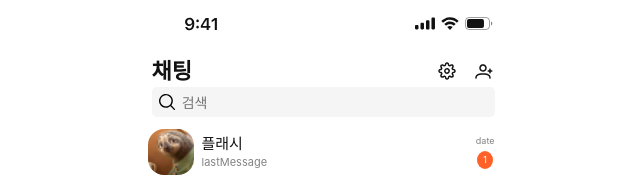
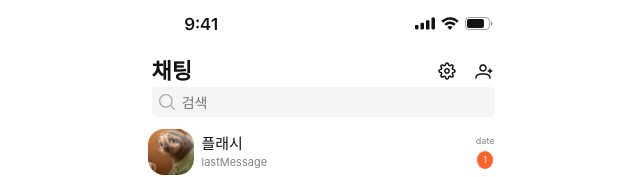
Before and after one commit to CEOS-Developers/react-messenger-19th, a React (Create React App) app: page /chattinglist in a window 1280 px wide. Shown: the top 177 px of the page, without its empty margins (317-957 px from the left). Built offline with nearby package versions, Linux system fonts and the light colour scheme; a web font is replaced by a local one.

Commit message:
fix: searchSvg 색상 변경

```diff
--- a/src/components/Input.tsx
+++ b/src/components/Input.tsx
@@ -3,13 +3,16 @@ import theme from '@styles/theme';
 import { ReactComponent as SearchSvg } from '@assets/svg/search.svg';
 
 export default function Input() {
-  return <InputContainer>
-    <SearchSvg />
-    <InputStyle type="text" placeholder="검색" />
-  </InputContainer>;
+  return (
+    <InputContainer>
+      <SearchSvg />
+      <InputStyle type="text" placeholder="검색" />
+    </InputContainer>
+  );
 }
 
 const InputContainer = styled.div`
+  color: ${theme.colors.gray_3};
   height: 30px;
   display: flex;
   align-items: center;
```
